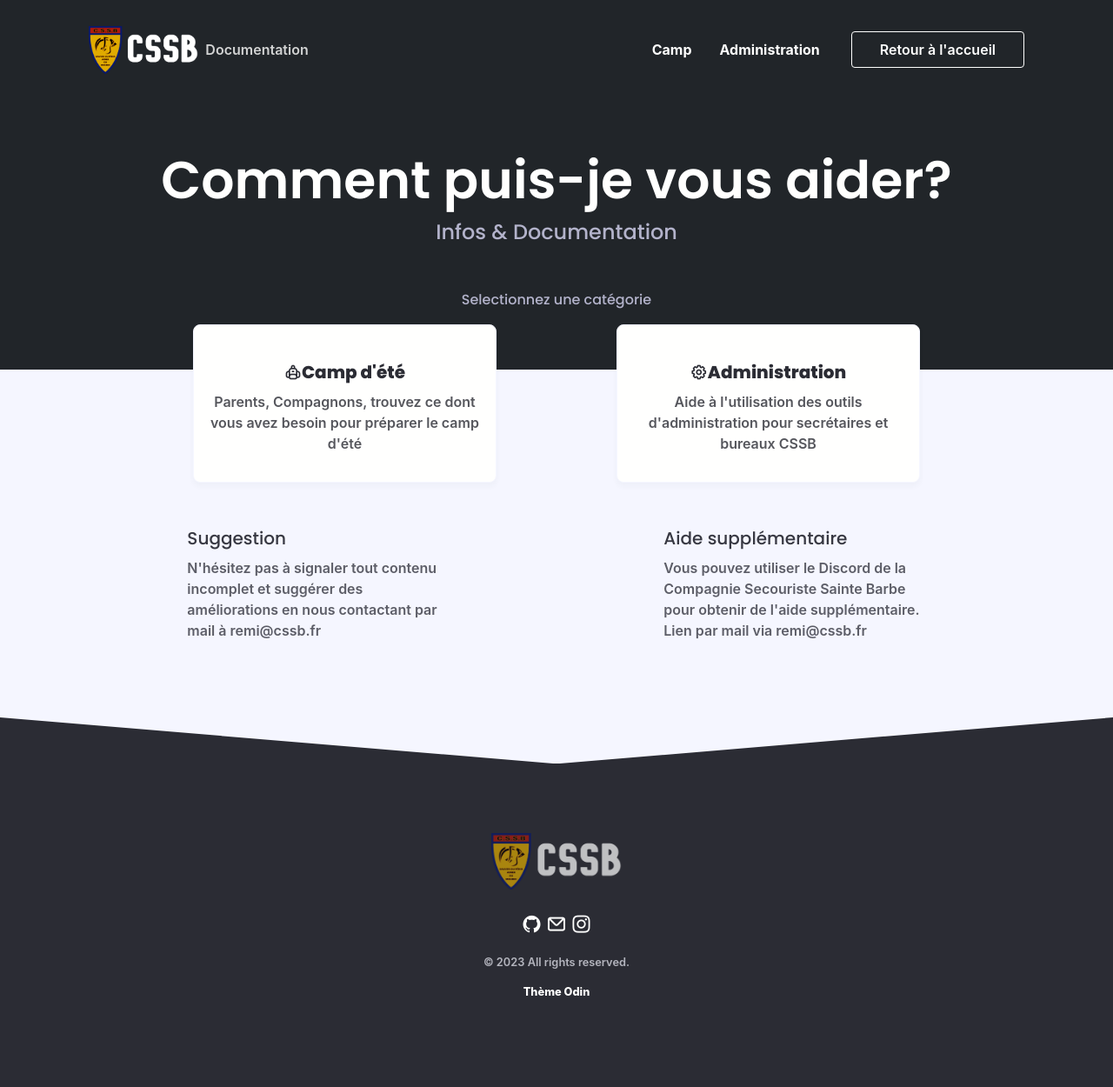
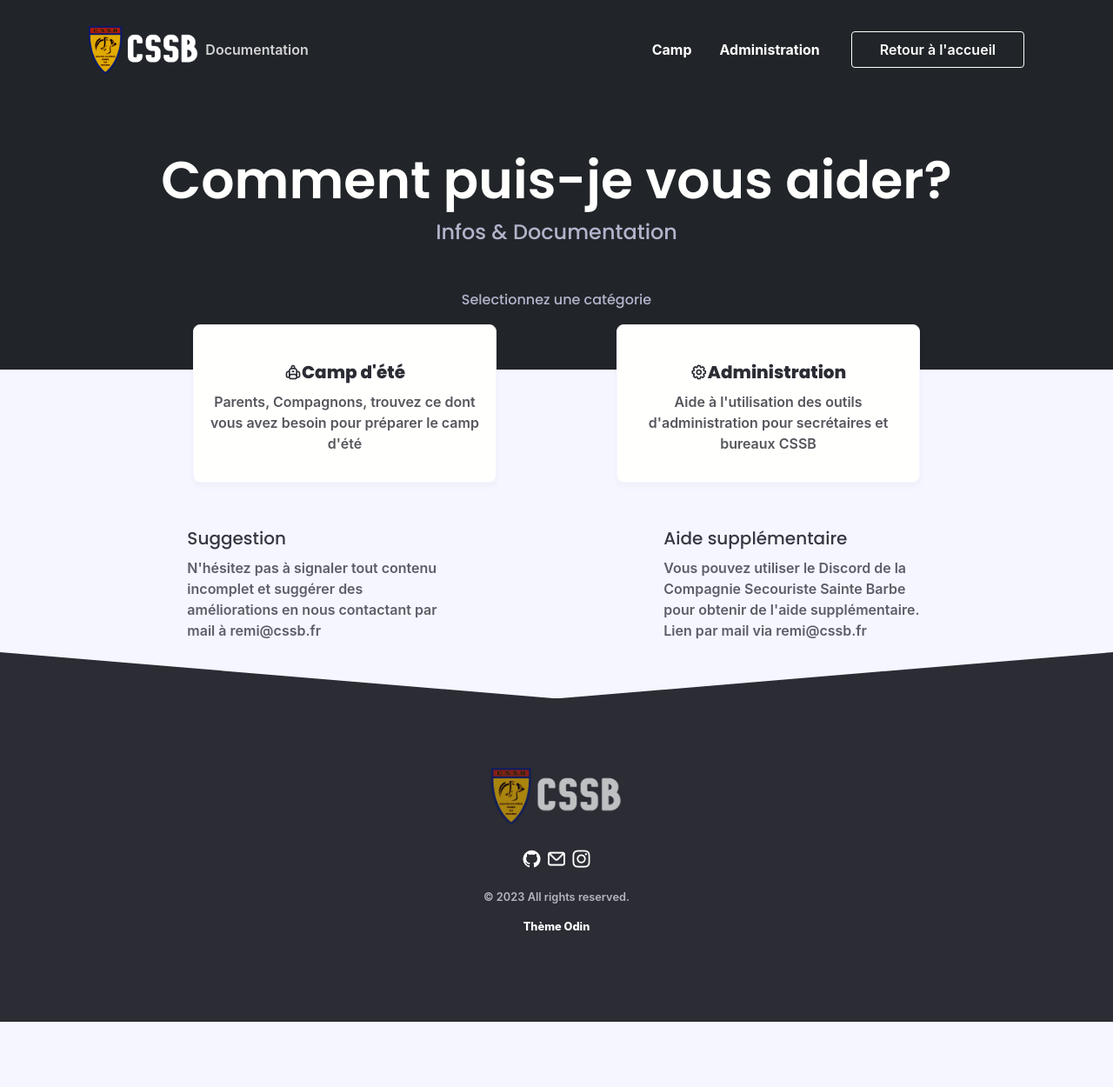
Before and after one commit to cssb-dev/infos, a Jekyll site: the page built from index.html, in a window 1280 px wide. Shown: the whole page at 87% size. Built offline with Jekyll 4.4.1, drawn with Linux system fonts in a browser that asks for light colours; some web fonts are replaced; comment, search, counter and statistics services are not loaded; after the commit the page ends 1175 px from its top, so only the background shows below that.

Commit message:
TL: additional minor improvements

```diff
--- a/404.html
+++ b/404.html
@@ -11,7 +11,7 @@
     <div class="column col-6 col-mx-auto col-sm-12 negative-m-xs">
       <div class="card">
         <div class="card-body">
-            <h1 class="text-bold">404</h1>
+            <h1 class="text-bold">Erreur 404</h1>
             <p><strong>Page introuvable :(</strong></p>
             <p>La page demandée est sûrement encore en développement, revenez plus tard.</p>
         </div>
--- a/_scss/utilities/_position.scss
+++ b/_scss/utilities/_position.scss
@@ -73,6 +73,7 @@
 
 .negative-m-s {
   margin-top: -100px;
+  margin-bottom: -75px;
 }
 
 .negative-m-xs {
```
